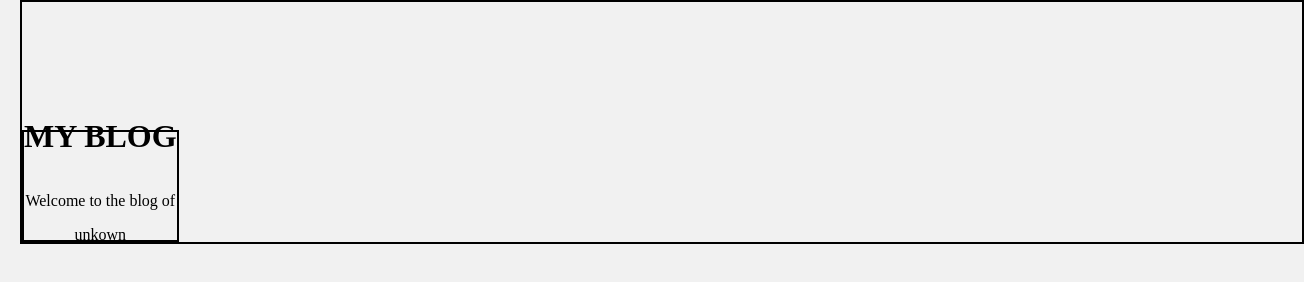
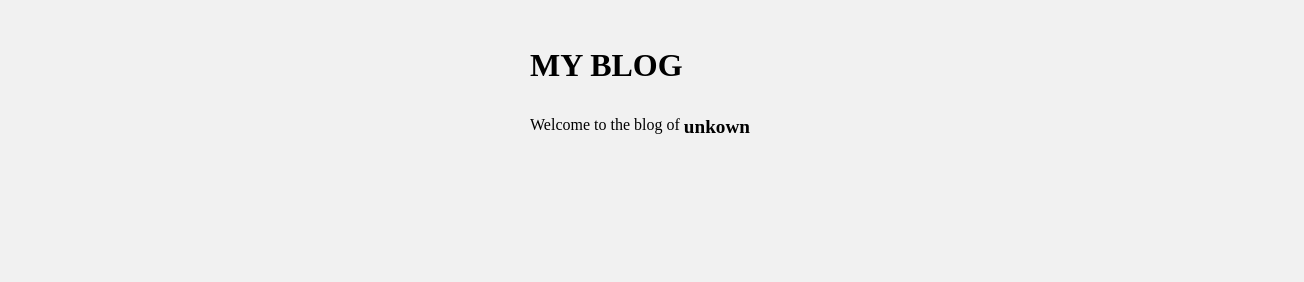
Before and after one commit to Mehrnaz-hmt/Sixth-series-exercises, a plain HTML site: page Question 3/index.html in a window 1280 px wide. Shown: the whole page, 1304 px wide, since content can reach past the window. Drawn offline with Linux system fonts and the light colour scheme.

Commit message:
header of the site

```diff
--- a/Question 3/assets/question-3.css
+++ b/Question 3/assets/question-3.css
@@ -1,25 +1,23 @@
 body {
     padding: 0;
-    margin:0;
+    margin-top:0;
     background-color: #F1F1F1;
     overflow: hidden;
 }
 .container {
-    border: 2px black solid;
-    width: 100vw;
-    height: 30vh;
-    margin-left: 20px;
-    margin-right: 20px;
+ display:flex;
+ padding-top: 2%;
+ flex-direction: column;
+ align-items: center;
+}
+.header p {
     display: flex;
-}
-.header {
-    border: 2px black solid;
-    margin-top: 10%;
-    text-align: center;
-    display:flex;
-    flex-direction: column;
-    justify-content: center;
-    text-align: center;
-
+    padding-top: 5%;
 
 }
+.unkown {
+    display: flex;
+   font-size: larger;
+   font-weight: bolder;
+   text-align: center;
+}
--- a/Question 3/index.html
+++ b/Question 3/index.html
@@ -11,7 +11,7 @@
     <div class="container">
         <div class="header">
             <h1>MY BLOG</h1>
-            <p>Welcome to the blog of <div class="unkown">unkown</div> </p>
+            <p>Welcome to the blog of&nbsp <span class="unkown"> unkown </span></p>
         </div>
 
     </div>
```
